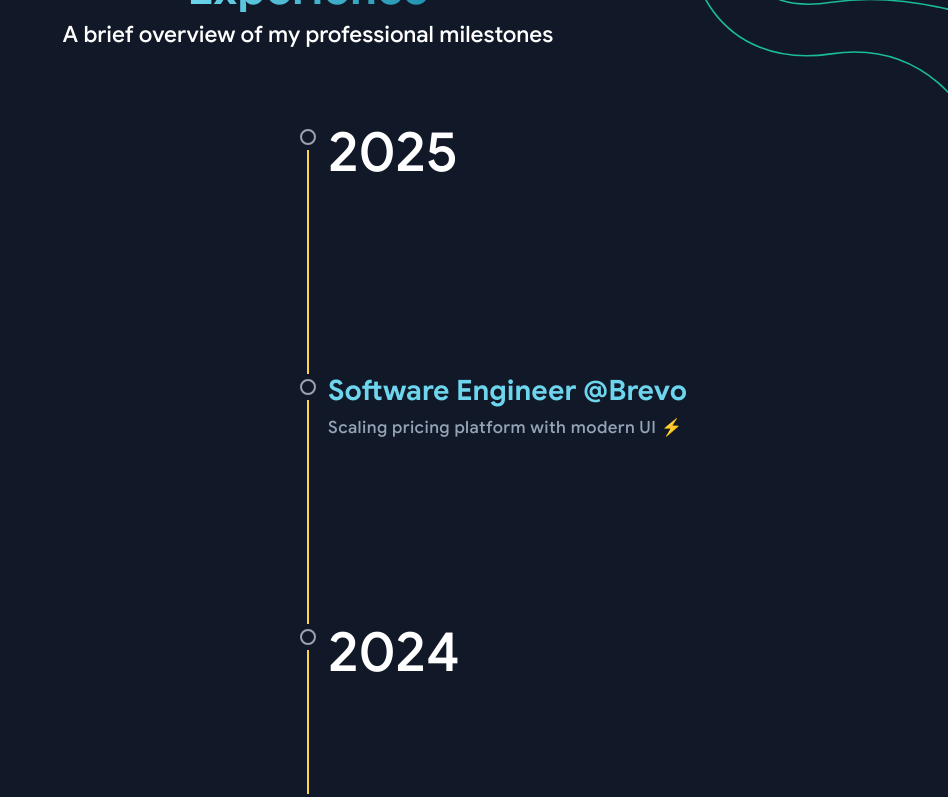
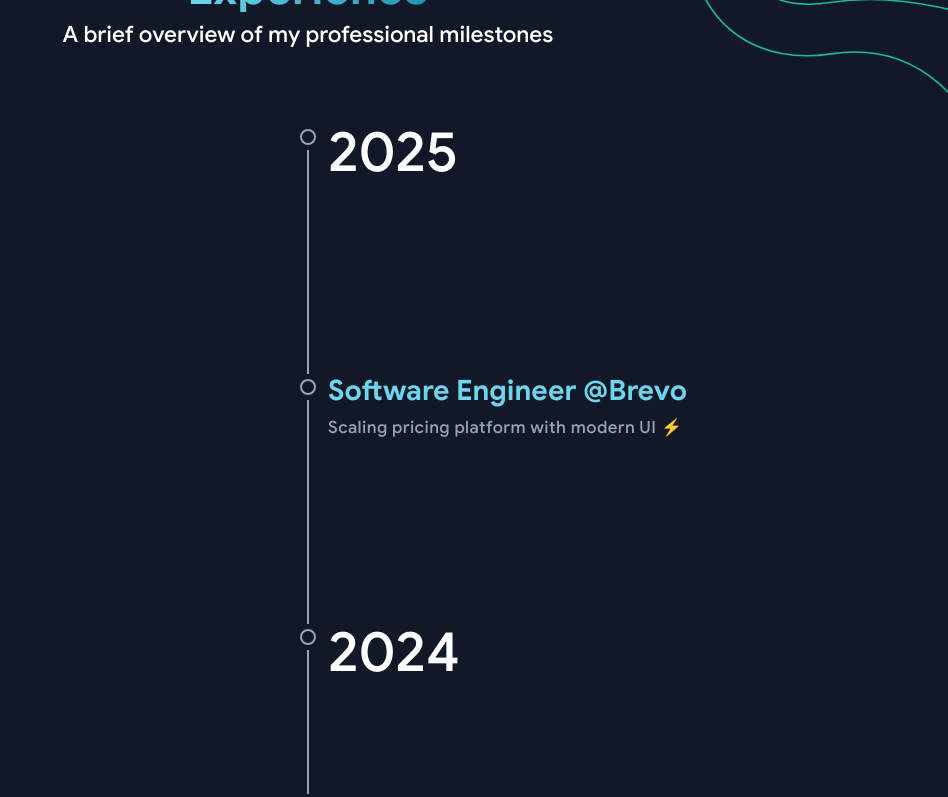
Before and after one commit to saivaibhavks/portfolio-v3, a Next.js app: page / in a window 1280 px wide. Shown: the part 5940-6737 px from the top of the page, without its empty margins (332-1280 px from the left). Built offline with nearby package versions, Linux system fonts and the light colour scheme.

Commit message:
fixed scrolling issue

```diff
--- a/components/home/timeline.tsx
+++ b/components/home/timeline.tsx
@@ -403,24 +403,14 @@ const TimelineSection = ({ isDesktop }: IDesktop) => {
   };
 
   useEffect(() => {
-    if (!svgContainer.current) return;
-
-    const updateSvg = () => {
-      if (svgContainer.current) setTimelineSvg(svgContainer, timelineSvg);
-    };
-
-    updateSvg();
-
-    const resizeObserver = new ResizeObserver(updateSvg);
-    resizeObserver.observe(svgContainer.current);
+    // Generate and set the timeline svg once so GSAP can animate the same DOM elements on scroll
+    setTimelineSvg(svgContainer, timelineSvg);
 
     const { timeline, duration }: { timeline: GSAPTimeline; duration: number } =
       initScrollTrigger();
 
-    // Animation for Timeline SVG
+    // Animation for Timeline SVG – yellow line reveals on scroll
     animateTimeline(timeline, duration);
-
-    return () => resizeObserver.disconnect();
   }, [
     timelineSvg,
     svgContainer,
```
